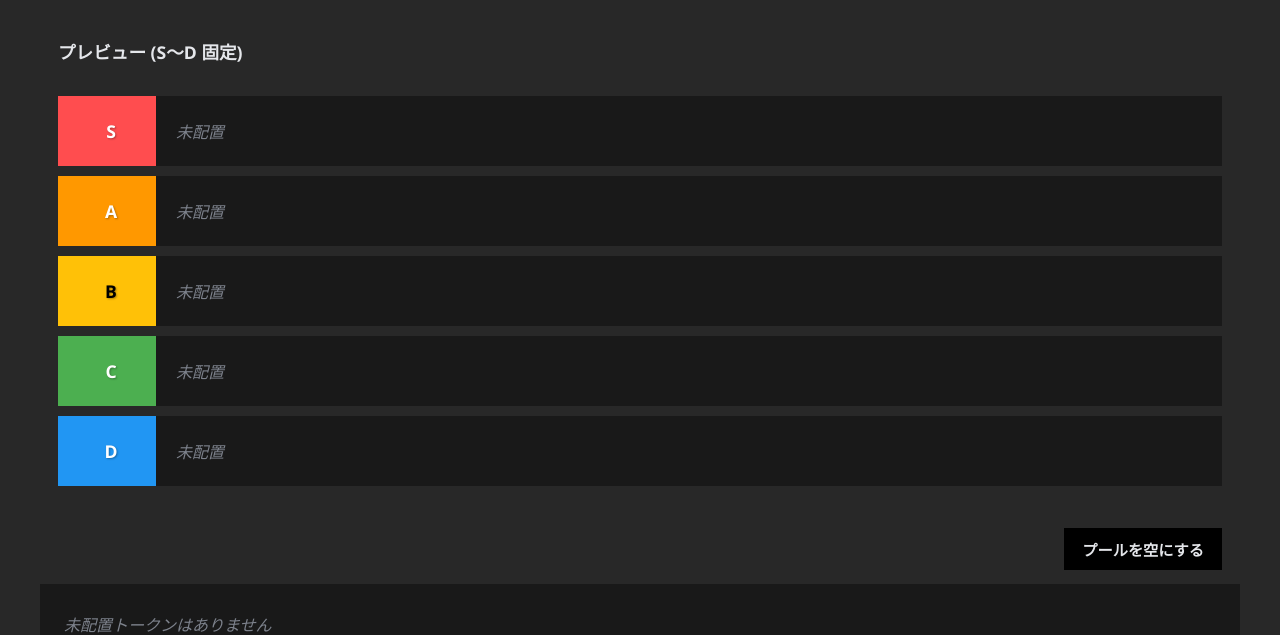
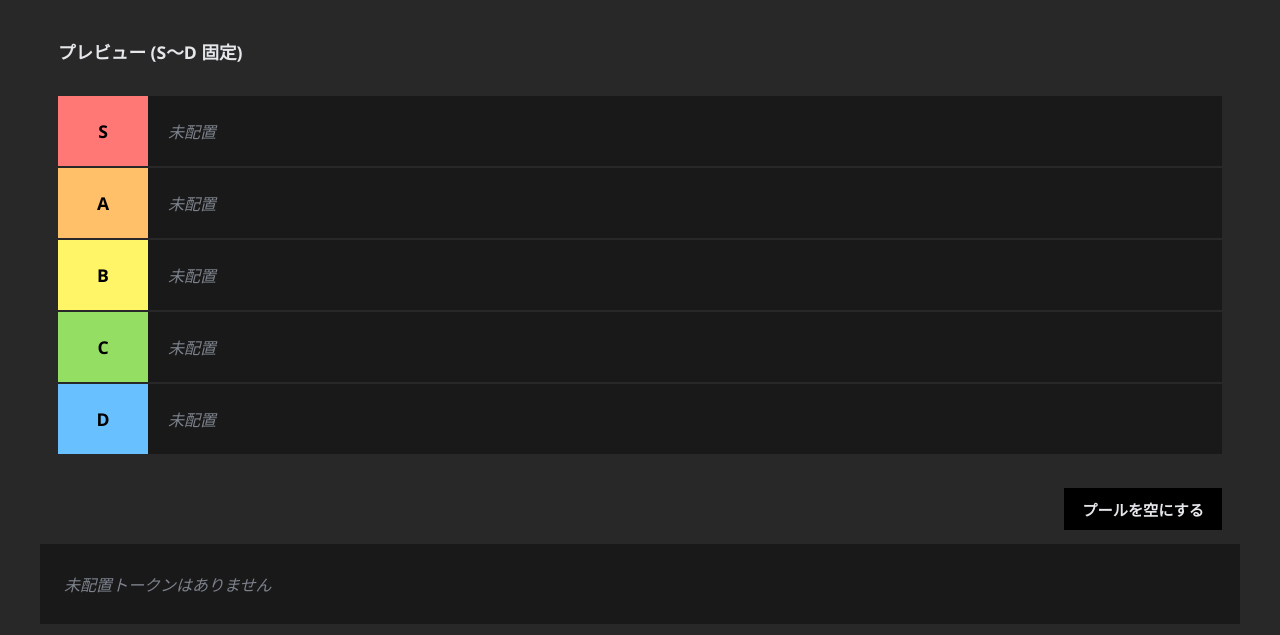
Before and after one commit to tass3/moji-tierlist, a plain HTML site: page index.html in a window 1280 px wide. Shown: the part 134-769 px from the top of the page. Drawn offline with Linux system fonts and the light colour scheme.

Commit message:
ラベルの色を変更

```diff
--- a/script.js
+++ b/script.js
@@ -1,10 +1,10 @@
 // 固定Tierデータ
 const tiers = [
-    { id: 'tier-s', title: 'S', color: '#ff4d4f', textColor: '#ffffff', items: [] },
-    { id: 'tier-a', title: 'A', color: '#ff9800', textColor: '#ffffff', items: [] },
-    { id: 'tier-b', title: 'B', color: '#ffc107', textColor: '#000000', items: [] },
-    { id: 'tier-c', title: 'C', color: '#4caf50', textColor: '#ffffff', items: [] },
-    { id: 'tier-d', title: 'D', color: '#2196f3', textColor: '#ffffff', items: [] },
+    { id: 'tier-s', title: 'S', color: '#ff7875', textColor: '#000000', items: [] }, // 赤（少し濃いめ）
+    { id: 'tier-a', title: 'A', color: '#ffc069', textColor: '#000000', items: [] }, // オレンジ（少し濃いめ）
+    { id: 'tier-b', title: 'B', color: '#fff566', textColor: '#000000', items: [] }, // 黄（少し濃いめ）
+    { id: 'tier-c', title: 'C', color: '#95de64', textColor: '#000000', items: [] }, // 緑（少し濃いめ）
+    { id: 'tier-d', title: 'D', color: '#69c0ff', textColor: '#000000', items: [] }, // 青（少し濃いめ）
 ];
 
 // 未配置トークンプール
@@ -29,13 +29,25 @@ function renderBoard() {
         const row = document.createElement('div');
         row.className = 'tier-row';
         row.dataset.tierIndex = tierIndex;
-        row.style.borderLeft = `8px solid ${tier.color}`;
+
 
         const label = document.createElement('div');
         label.className = 'tier-label';
         label.textContent = tier.title;
         label.style.backgroundColor = tier.color;
         label.style.color = tier.textColor;
+        label.contentEditable = 'true';
+
+        label.addEventListener('blur', () => {
+            tier.title = label.textContent;
+        });
+
+        label.addEventListener('keydown', (e) => {
+            if (e.key === 'Enter') {
+                e.preventDefault();
+                label.blur();
+            }
+        });
 
         const itemsContainer = document.createElement('div');
         itemsContainer.className = 'tier-items';
--- a/style.css
+++ b/style.css
@@ -17,9 +17,7 @@ body {
     margin: 0 auto;
     background: #282828;
     border-radius: 0;
-
     overflow: hidden;
-
 }
 
 header {
@@ -27,7 +25,6 @@ header {
     color: #f5f5f5;
     padding: 28px;
     text-align: center;
-
 }
 
 header h1 {
@@ -53,7 +50,6 @@ header h1 {
     align-items: center;
     padding: 14px 18px;
     background: #282828;
-
 }
 
 .panel-header h2 {
@@ -63,12 +59,10 @@ header h1 {
 
 .preview-panel {
     background: #282828;
-
 }
 
 .pool-panel {
     background: #282828;
-
 }
 
 .tier-board {
@@ -77,18 +71,15 @@ header h1 {
 
 .tier-row {
     display: flex;
-    margin-bottom: 10px;
+    margin-bottom: 2px;
     min-height: 70px;
     border-radius: 0;
     overflow: hidden;
-
     background: #191919;
-
 }
 
 .tier-row:nth-child(even) {
     background: #191919;
-
 }
 
 .tier-label {
@@ -96,13 +87,12 @@ header h1 {
     display: flex;
     align-items: center;
     justify-content: center;
+    text-align: center;
     font-weight: bold;
     font-size: 1.1em;
     color: white;
-    text-shadow: 1px 1px 2px rgba(0, 0, 0, 0.3);
     padding: 0 18px;
-    cursor: move;
-    user-select: none;
+    cursor: text;
 }
 
 .tier-items {
@@ -157,7 +147,6 @@ header h1 {
 
 .input-panel {
     background: #282828;
-
 }
 
 .input-body {
@@ -168,7 +157,6 @@ header h1 {
     width: 100%;
     min-height: 120px;
     padding: 12px;
-
     border-radius: 0;
     font-size: 1em;
     font-family: inherit;
@@ -180,7 +168,6 @@ header h1 {
 
 .token-textarea:focus {
     outline: none;
-    border-color: #2d3036;
     box-shadow: 0 0 0 3px rgba(45, 48, 54, 0.4);
 }
 
@@ -197,7 +184,6 @@ header h1 {
     padding: 16px;
     background: #191919;
     min-height: 80px;
-
 }
 
 .token-pool.empty {
```
